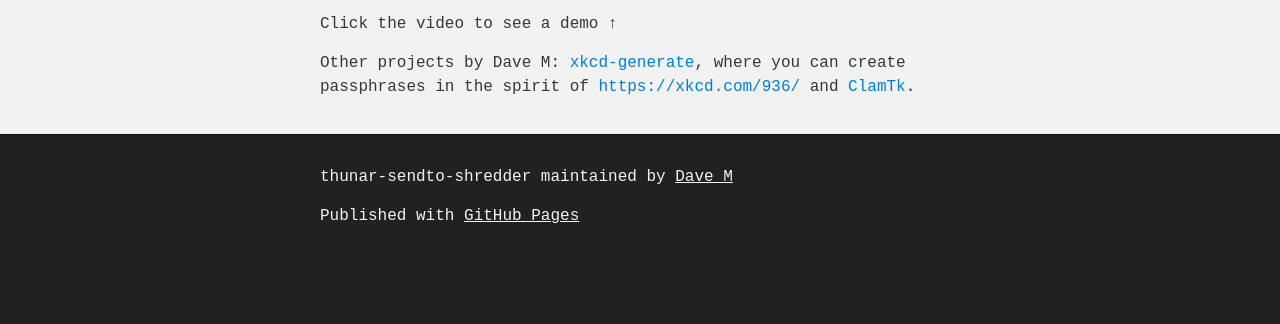
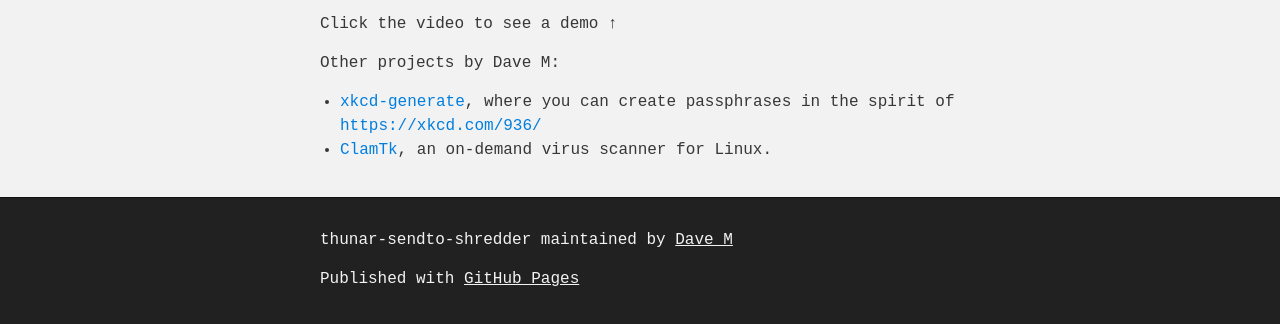
Before and after one commit to dave-theunsub/thunar-sendto-shredder, a plain HTML site: page docs/index.html in a window 1280 px wide. Shown: the part 1391-1715 px from the top of the page. Before the commit the page ends 1654 px from the top, so only its background shows below. Drawn offline with Linux system fonts and the light colour scheme.

Commit message:
neaten up bullets in website

```diff
--- a/docs/index.html
+++ b/docs/index.html
@@ -83,10 +83,11 @@ and its <a href="https://bitbucket.org/dave_theunsub/thunar-sendto-shredder/down
       src="https://img.youtube.com/vi/FVoNyZw9Dzw/0.jpg" alt="Demo"></a></p>
 <p>Click the video to see a demo &#8593;</p>
 
-<p>Other projects by Dave M: <a
-        href="https://dave-theunsub.github.io/xkcd-generate/">xkcd-generate</a>, where you can create passphrases in the spirit of <a
-        href="https://xkcd.com/936/">https://xkcd.com/936/</a> and <a
-        href="https://dave-theunsub.github.io/clamtk/">ClamTk</a>.</p>
+<p>Other projects by Dave M:</p>
+<p><ul>
+        <li><a href="https://dave-theunsub.github.io/xkcd-generate/">xkcd-generate</a>, where you can create passphrases in the spirit of <a href="https://xkcd.com/936/">https://xkcd.com/936/</a><br />
+                <li><a href="https://dave-theunsub.github.io/clamtk/">ClamTk</a>, an on-demand virus scanner for Linux.</p>
+</ul>
       </section>
     </div>
 
```
